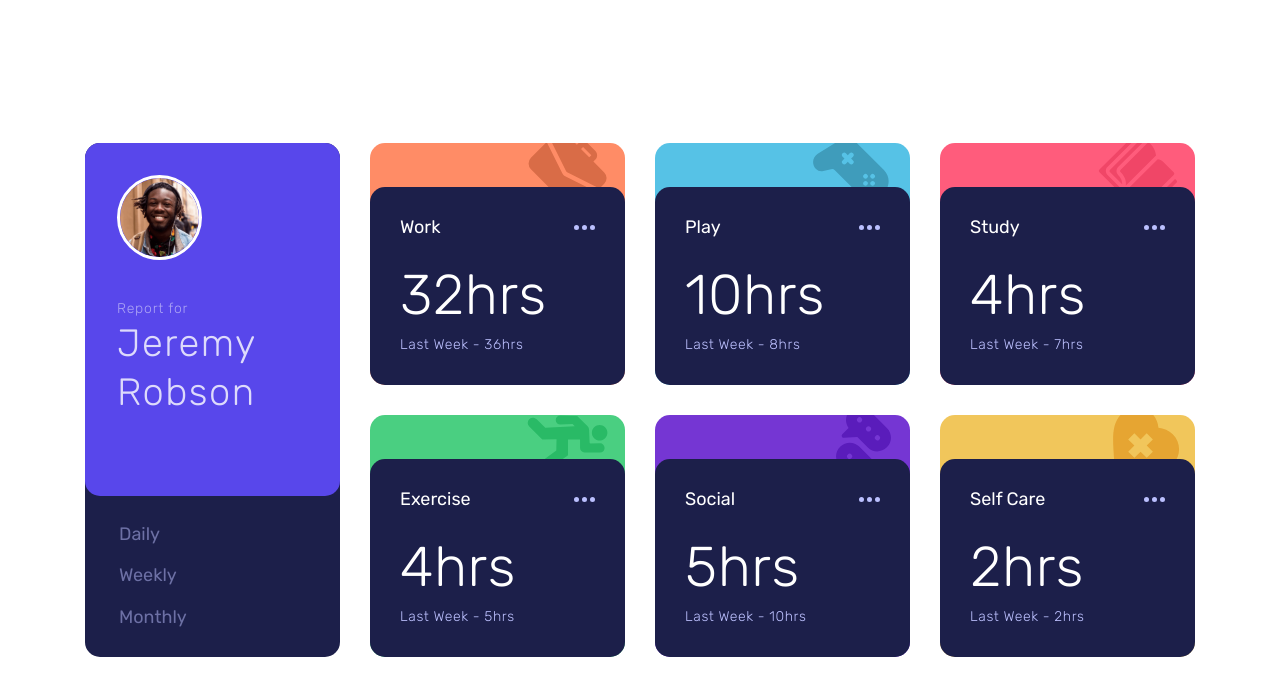
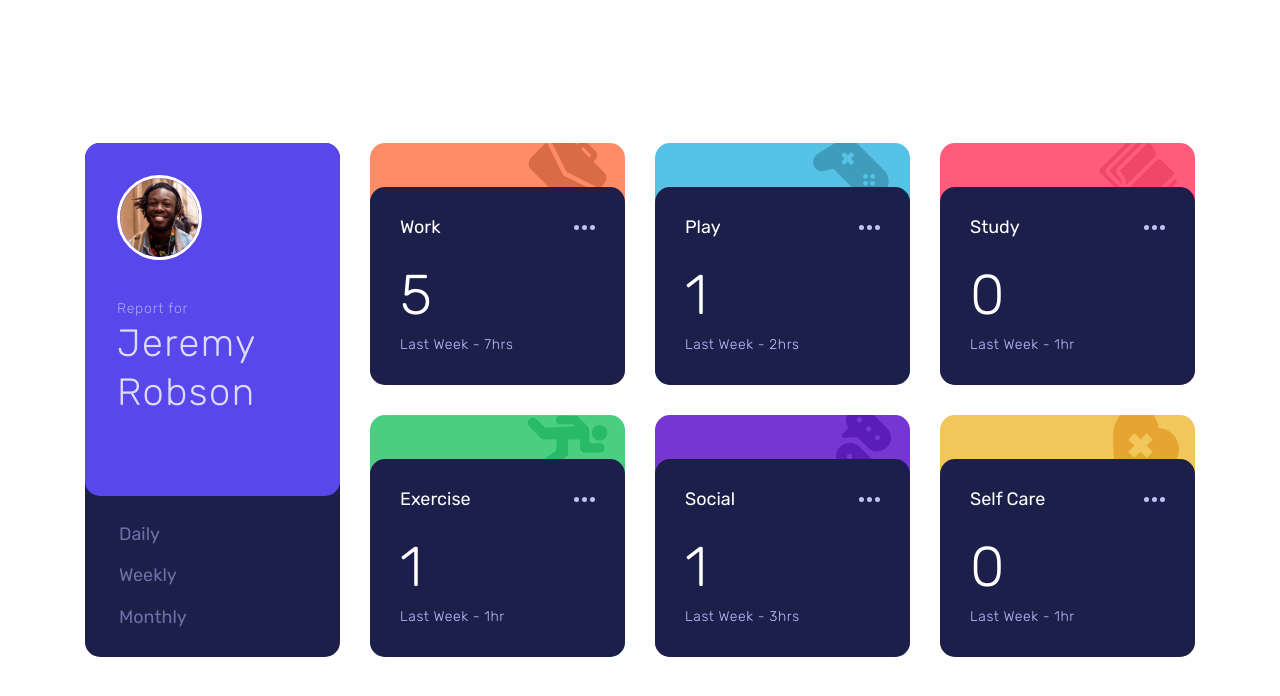
Before and after one commit to py-code314/time-tracking-dashboard, a website: page index.html in a window 1280 px wide. Drawn offline with Linux system fonts and the light colour scheme.

Commit message:
feat: Add funcs fetchStats & populateDailyStats

```diff
--- a/index.html
+++ b/index.html
@@ -100,8 +100,8 @@
                 </h3> -->
               </div>
               <div class="card__stats">
-                <p class="card__hrs">32hrs</p>
-                <p class="card__hrs-previous">Last Week - 36hrs</p>
+                <p id="current-hrs-work" class="card__hrs">32hrs</p>
+                <p id="previous-hrs-work" class="card__hrs-previous">Last Week - 36hrs</p>
               </div>
             </div>
           </li>
@@ -124,8 +124,8 @@
                 </button>
               </div>
               <div class="card__stats">
-                <p class="card__hrs">10hrs</p>
-                <p class="card__hrs-previous">Last Week - 8hrs</p>
+                <p id="current-hrs-play" class="card__hrs">10hrs</p>
+                <p id="previous-hrs-play" class="card__hrs-previous">Last Week - 8hrs</p>
               </div>
             </div>
           </li>
@@ -148,8 +148,8 @@
                 </button>
               </div>
               <div class="card__stats">
-                <p class="card__hrs">4hrs</p>
-                <p class="card__hrs-previous">Last Week - 7hrs</p>
+                <p id="current-hrs-study" class="card__hrs">4hrs</p>
+                <p id="previous-hrs-study" class="card__hrs-previous">Last Week - 7hrs</p>
               </div>
             </div>
           </li>
@@ -172,8 +172,8 @@
                 </button>
               </div>
               <div class="card__stats">
-                <p class="card__hrs">4hrs</p>
-                <p class="card__hrs-previous">Last Week - 5hrs</p>
+                <p id="current-hrs-exercise" class="card__hrs">4hrs</p>
+                <p id="previous-hrs-exercise" class="card__hrs-previous">Last Week - 5hrs</p>
               </div>
             </div>
           </li>
@@ -196,8 +196,8 @@
                 </button>
               </div>
               <div class="card__stats">
-                <p class="card__hrs">5hrs</p>
-                <p class="card__hrs-previous">Last Week - 10hrs</p>
+                <p id="current-hrs-social" class="card__hrs">5hrs</p>
+                <p id="previous-hrs-social" class="card__hrs-previous">Last Week - 10hrs</p>
               </div>
             </div>
           </li>
@@ -220,8 +220,8 @@
                 </button>
               </div>
               <div class="card__stats">
-                <p class="card__hrs">2hrs</p>
-                <p class="card__hrs-previous">Last Week - 2hrs</p>
+                <p id="current-hrs-self-care" class="card__hrs">2hrs</p>
+                <p id="previous-hrs-self-care" class="card__hrs-previous">Last Week - 2hrs</p>
               </div>
             </div>
           </li>
--- a/js/main.js
+++ b/js/main.js
@@ -1,7 +1,12 @@
+const daily = document.querySelector('#daily');
+const weekly = document.querySelector('#weekly');
+const monthly = document.querySelector('#monthly');
+
+const cards = document.querySelectorAll('.card__content');
+
+const cardNames = document.querySelectorAll('.card__subtitle a');
 
 
-const cards = document.querySelectorAll('.card__content');
-console.log(cards);
 
 /* Function to make whole card clickable & make text within copyable */
 // Array.prototype.forEach.call() is a way to use 'forEach' method on non-array objects.
@@ -21,3 +26,46 @@ Array.prototype.forEach.call(cards, (card) => {
     }
   };
 });
+
+async function fetchStats() {
+  try {
+    const response = await fetch("../data.json")
+    if (!response.ok) {
+      throw new Error(`HTTP Error: ${response.status}`)
+    }
+    const data = await response.json()
+    // console.log(data);
+    populateDailyStats(data)
+
+
+  } catch (error) {
+    console.error(`Could not get the data: ${error}`)
+ }
+}
+
+fetchStats()
+
+
+function populateDailyStats(data) {
+
+  data.forEach(category => {
+    const { title, timeframes } = category;
+
+    const { daily, weekly, monthly } = timeframes
+    console.log(daily);
+    const titleWithDash = title.split(' ').join('-').toLowerCase()
+    console.log(titleWithDash);
+
+    Array.from(cardNames).forEach((cardName) => {
+
+      if (cardName.textContent === title) {
+        const currentHrs = document.querySelector(`#current-hrs-${titleWithDash}`);
+        currentHrs.textContent = daily.current;
+        const previousHrs = document.querySelector(`#previous-hrs-${titleWithDash}`);
+        console.log(previousHrs);
+        previousHrs.textContent = daily.previous === 1 ? `Last Week - ${daily.previous}hr` : `Last Week - ${daily.previous}hrs`;
+      }
+    })
+
+  })
+}
```
